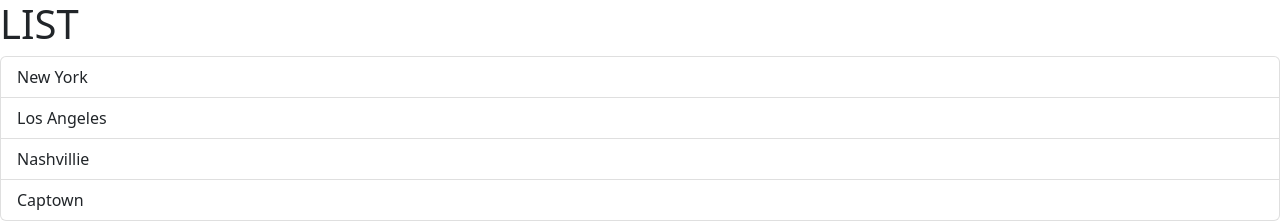
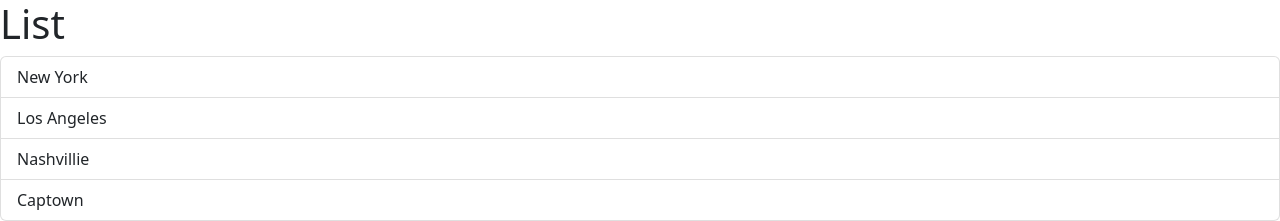
Before and after one commit to shuklanitesh805/react-app, a React (Vite) app: page / in a window 1280 px wide. Shown: the top 221 px of the page. Built offline with nearby package versions, Linux system fonts and the light colour scheme.

Commit message:
extract attribute from prop

```diff
--- a/src/components/ListGroup.tsx
+++ b/src/components/ListGroup.tsx
@@ -5,7 +5,7 @@
   heading: string;
 }
 
-function ListGroup(propsListGroup: PropsListGroup){
+function ListGroup({items, heading}: PropsListGroup){
 
     //let items = [ 'New York', 'Los Angeles', 'Nashvillie', 'Captown'];
       //items= [];
@@ -13,9 +13,9 @@
       //const handleSelectedIndex = (item: string): MouseEventHandler => {console.log(item)};
       return (
       <>
-      {propsListGroup.items.length === 0 ? <p>Not Found</p> : null}
-      <h1>LIST</h1><ul className="list-group">
-          {propsListGroup.items.map((item, index) => <li className = {selectedIndex === index ? "list-group-item active" : "list-group-item" } key={item} onClick={ () => setSelectedIndex(index)}>{item}</li>)}
+      {items.length === 0 ? <p>Not Found</p> : null}
+      <h1>{heading}</h1><ul className="list-group">
+          {items.map((item, index) => <li className = {selectedIndex === index ? "list-group-item active" : "list-group-item" } key={item} onClick={ () => setSelectedIndex(index)}>{item}</li>)}
         </ul></>);
 }
 
```
